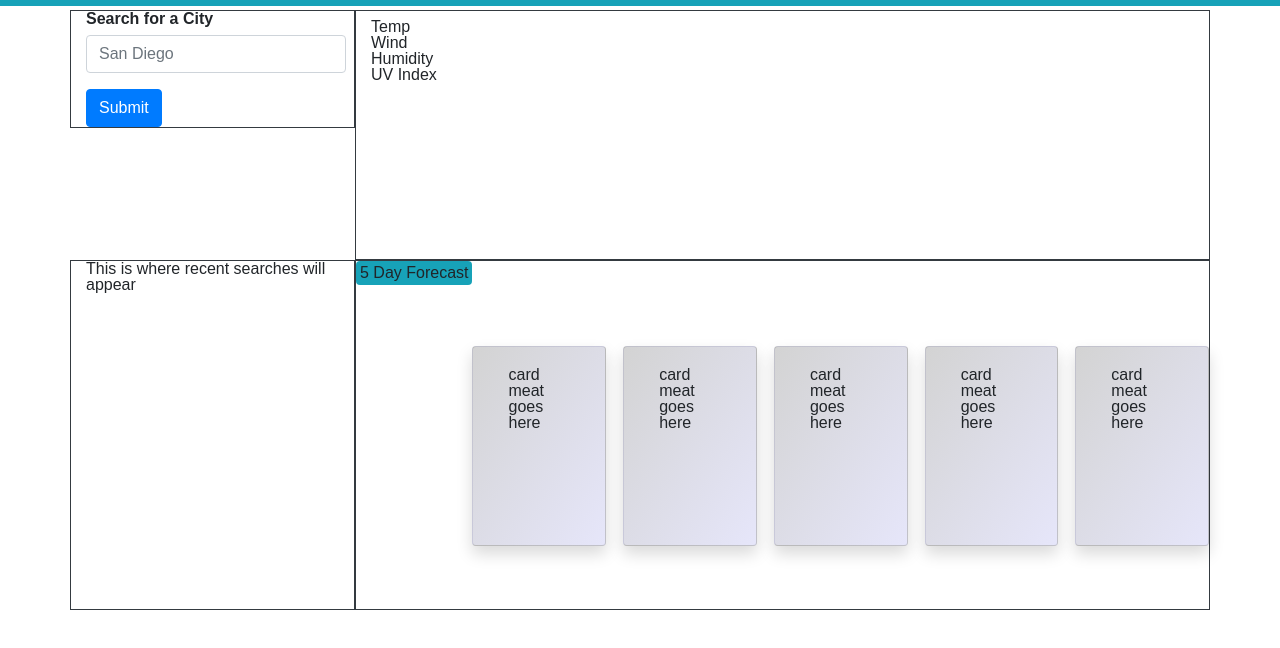
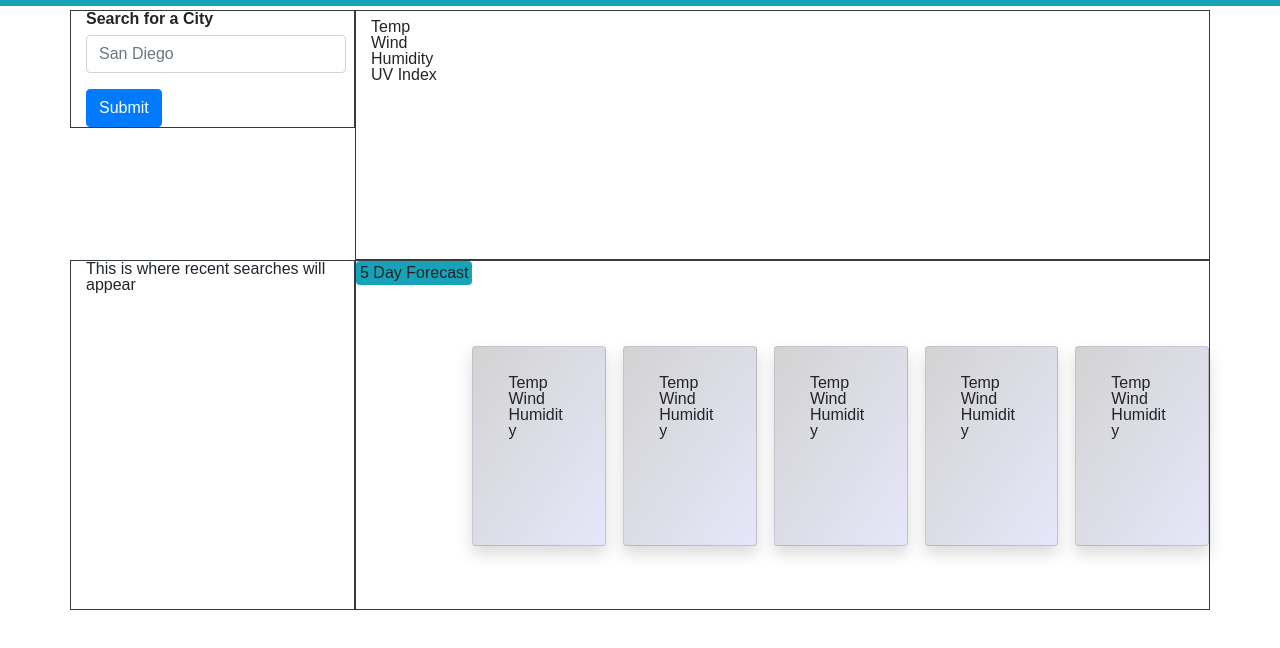
Before and after one commit to MMURPHY222/06-weather-dashboard, a plain HTML site: page index.html in a window 1280 px wide. Shown: the part 56-704 px from the top of the page. Drawn offline with nearby package versions, Linux system fonts and the light colour scheme.

Commit message:
added some format to cards and grabbed data from api

```diff
--- a/assets/js/script.js
+++ b/assets/js/script.js
@@ -6,6 +6,10 @@ var mainWind = document.getElementById("mainWind");
 var mainHum = document.getElementById("mainHum");
 var mainUV = document.getElementById("mainUV");
 var mainHeader = document.getElementById("mainHeader");
+var cardHeader = document.getElementsByClassName("cardHeader");
+var cardTemp = document.getElementsByClassName("cardTemp");
+var cardWind = document.getElementsByClassName("cardWind");
+var cardHum = document.getElementsByClassName("cardHum");
 
 function formSubmit(event){
     event.preventDefault();
@@ -44,7 +48,7 @@ function searchApi(city){
             getUV(lat,lon);
         })
 
-
+        forecast(city);
         fillText(city);
     }
 
@@ -69,6 +73,7 @@ function getUV(lat,lon) {
         return response.json();
     })
    .then(function(item){
+        console.log("Whatever is under me is the call to get UV using lat and lon");
         console.log(item);
 
         uvi = item.current.uvi;
@@ -106,5 +111,35 @@ function writeUV(uvi) {
     }
 }
 
+function forecast(city) {
+    var apiUrl3 = "https://api.openweathermap.org/data/2.5/forecast?q=" + city + "&units=imperial&cnt=5&appid=" + apiKey;
+
+    fetch(apiUrl3)
+    .then(function(response){
+        return response.json();
+    })
+   .then(function(item){
+        console.log("My underside is supposed to be 5 day forecast");
+        console.log(item);
+        forecastArray = item.list;
+        fillCards(forecastArray);
+    })
+}
+
+function fillCards(forecastArray){
+    console.log("Under me is supposed to be an array of 5 days");
+    console.log(forecastArray);
+
+    for(var i = 0; i < 5; i ++){
+        var temp = forecastArray[i].main.temp;
+        var wind = forecastArray[i].wind.speed;
+        var hum = forecastArray[i].main.humidity;
+
+        console.log("TEMP " + i + " " + temp);
+        console.log("Wind " + i + " " + wind);
+        console.log("Hum " + i + " " + hum);
+    }
+}
+
 
 searchFormEl.addEventListener('submit', formSubmit);
--- a/index.html
+++ b/index.html
@@ -43,27 +43,52 @@
                     <p class = "p-1 m-0 align-self-start bg-info rounded">5 Day Forecast</p>
                     <div class = "card col my-card shadow">
                         <div class = "card-body">
-                            card meat goes here
+                            <h2 class = "cardHeader"></h2>
+                            <ul>
+                                <li class = "cardTemp">Temp</li>
+                                <li class = "cardWind">Wind</li>
+                                <li class = "cardHum">Humidity</li>
+                            </ul>
                         </div>
                     </div>
                     <div class = "card col my-card shadow">
                         <div class = "card-body">
-                            card meat goes here
+                            <h2 class = "cardHeader"></h2>
+                            <ul>
+                                <li class = "cardTemp">Temp</li>
+                                <li class = "cardWind">Wind</li>
+                                <li class = "cardHum">Humidity</li>
+                            </ul>
                         </div>
                     </div>
                     <div class = "card col my-card shadow">
                         <div class = "card-body">
-                            card meat goes here
+                            <h2 class = "cardHeader"></h2>
+                            <ul>
+                                <li class = "cardTemp">Temp</li>
+                                <li class = "cardWind">Wind</li>
+                                <li class = "cardHum">Humidity</li>
+                            </ul>
                         </div>
                     </div>
                     <div class = "card col my-card shadow">
                         <div class = "card-body">
-                            card meat goes here
+                            <h2 class = "cardHeader"></h2>
+                            <ul>
+                                <li class = "cardTemp">Temp</li>
+                                <li class = "cardWind">Wind</li>
+                                <li class = "cardHum">Humidity</li>
+                            </ul>
                         </div>
                     </div>
                     <div class = "card col my-last-card shadow">
                         <div class = "card-body">
-                            card meat goes here
+                            <h2 class = "cardHeader"></h2>
+                            <ul>
+                                <li class = "cardTemp">Temp</li>
+                                <li class = "cardWind">Wind</li>
+                                <li class = "cardHum">Humidity</li>
+                            </ul>
                         </div>
                     </div>
                 </div>
```
